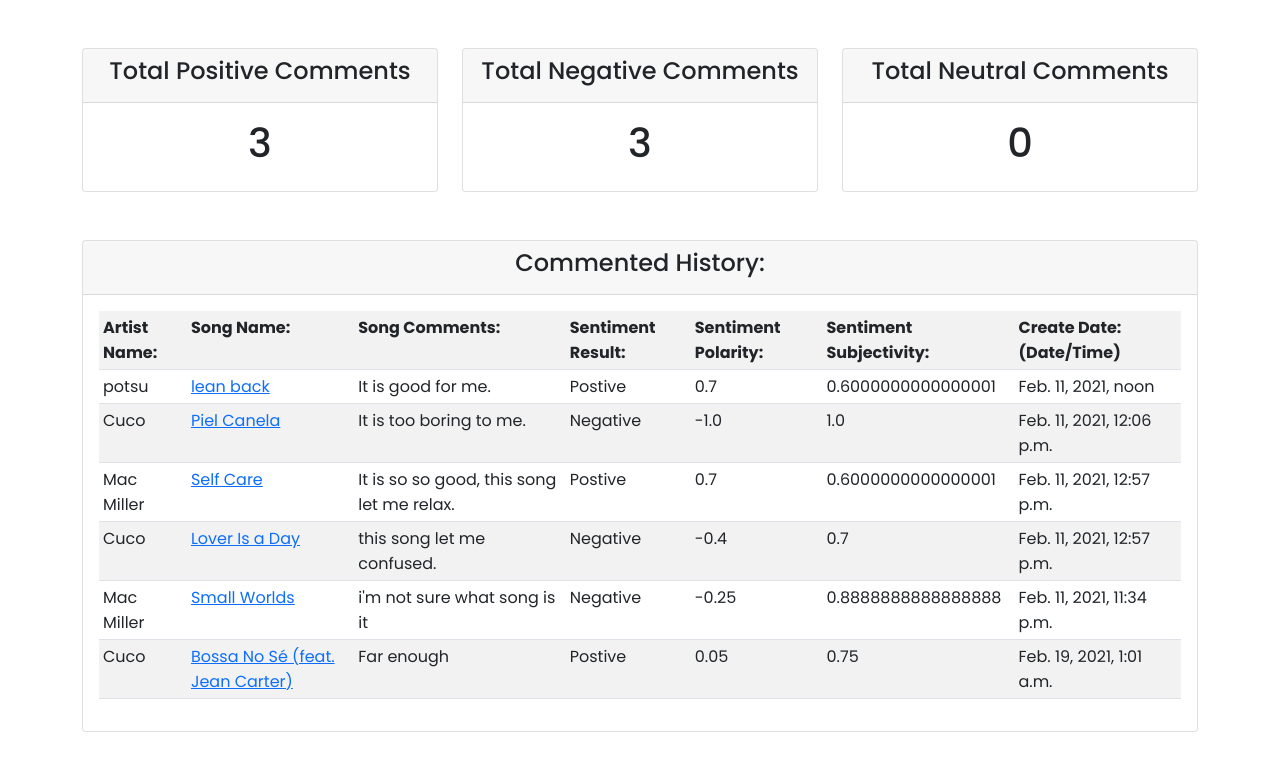
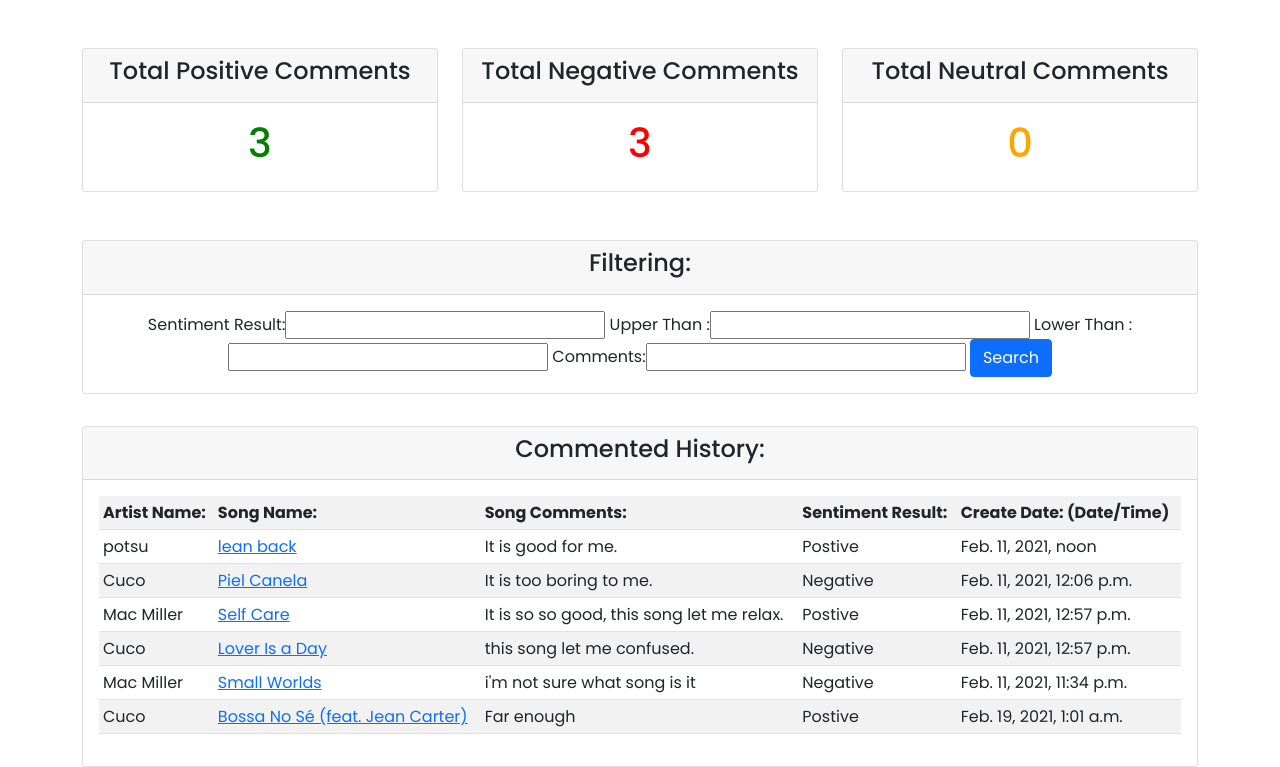
Before and after one commit to 19201400/FYP, a Django app: page /records/ in a window 1280 px wide. Shown: the part 80-847 px from the top of the page. Before the commit the page ends 812 px from the top, so only its background shows below. Run offline with Django 3.2, Linux system fonts and the light colour scheme; a user stored in the database is signed in; data comes from the database, SQL or seed files in the repository; both versions use the stored data as it was after the commit; some libraries are stand-ins or nearby versions.

Commit message:
Completed Model Filtering for Record page

```diff
--- a/FYP/settings.py
+++ b/FYP/settings.py
@@ -37,7 +37,8 @@ INSTALLED_APPS = [
     'django.contrib.sessions',
     'django.contrib.messages',
     'django.contrib.staticfiles',
-    'accounts'
+    'accounts',
+    'django_filters',
 ]
 
 MIDDLEWARE = [
--- /dev/null
+++ b/accounts/filters.py
@@ -0,0 +1,13 @@
+import django_filters
+from accounts.models import *
+from django_filters import DateFilter, CharFilter
+
+class commentsFilters(django_filters.FilterSet):
+	class Meta:
+		model = Sentiment_Records
+		fields = ['sentiment_result']
+
+	Upper_Date = DateFilter(field_name='date_created', label='Upper Than ', lookup_expr='gte')
+	Lower_Date = DateFilter(field_name='date_created', label='Lower Than ', lookup_expr='lte')
+	sentiment_result = CharFilter(field_name='sentiment_result', label='Sentiment Result', lookup_expr='icontains')
+	song_comments = CharFilter(field_name='song_comments', label='Comments', lookup_expr='icontains')
--- a/accounts/templates/accounts/dashboard.html
+++ b/accounts/templates/accounts/dashboard.html
@@ -84,7 +84,7 @@
 
 							<td>{{comment.usr}}</td>
 							<td>{{comment.sentiment_result}}</td>
-							<td>{{comment.song.Song_name}}</td>
+							<td><a href ="{% url 'music_profile' comment.song.id %}">{{comment.song.Song_name}}</a></td>
 							<td>{{comment.song.artist_name}}</td>
 						</tr>
 						{% endfor %}
--- a/accounts/templates/accounts/music_profile.html
+++ b/accounts/templates/accounts/music_profile.html
@@ -68,7 +68,7 @@
   						<h4><label>Leave the comments you like...</label></h4>
   						<form method="POST">
   							{% csrf_token %}
-  							<textarea class="form-control" name="song_comments" rows="7"></textarea><br>
+  							<textarea class="form-control" name="song_comments" rows="7" required></textarea><br>
   							<button type="submit" value="submit" class="btn btn-outline-success">Submit</button>
   						</form>
   						<br>
--- a/accounts/templates/accounts/records.html
+++ b/accounts/templates/accounts/records.html
@@ -12,7 +12,7 @@
 					  		<h4 class="card-title">Total Positive Comments</h4>
 					  	</div>
 					  	<div class="card-body">
-					    	<h1 class="card-title">{{positive_count}}</h1>
+					    	<h1 class="card-title"><font color="green">{{positive_count}}</font></h1>
 					  	</div>
 					</div>
 				</div>
@@ -22,7 +22,7 @@
 					  		<h4 class="card-title">Total Negative Comments</h4>
 					  	</div>
 					  	<div class="card-body">
-					    	<h1 class="card-title">{{negative_count}}</h1>
+					    	<h1 class="card-title"><font color="red">{{negative_count}}</font></h1>
 					  	</div>
 					</div>
 				</div>
@@ -32,7 +32,7 @@
 					  		<h4 class="card-title">Total Neutral Comments</h4>
 					  	</div>
 					  	<div class="card-body">
-					    	<h1 class="card-title">{{neutral_count}}</h1>
+					    	<h1 class="card-title"><font color="orange">{{neutral_count}}</font></h1>
 					  	</div>
 					</div>
 				</div>
@@ -40,6 +40,20 @@
 					<br>
 					<br>
 			<div class="row">
+				<div class="col-md-12">
+					<div class="card text-center">
+						<div class="card-header">
+							<h4 class="card-title">Filtering: </h4>
+						</div>
+						<div class="card-body">
+							<form method="get">
+								{{comment_filters.form}}
+								<button class="btn btn-primary" type="submit">Search</button>
+							</form>
+						</div>
+					</div>
+				</div>
+				<p><p>
 				<div class="col-md-12">
 					<div class="card text-center">
 					  	<div class="card-header">
@@ -52,8 +66,8 @@
 									<th>Song Name: </th>
 									<th>Song Comments: </th>
 									<th>Sentiment Result: </th>
-									<th>Sentiment Polarity: </th>
-									<th>Sentiment Subjectivity: </th>
+									<!-- <th>Sentiment Polarity: </th>
+									<th>Sentiment Subjectivity: </th> -->
 									<th>Create Date: (Date/Time) </th>
 
 
@@ -65,8 +79,8 @@
 									<td><a href ="{% url 'music_profile' x.song.id %}">{{x.song.Song_name}}</a></td>
 									<td>{{x.song_comments}}</td>
 									<td>{{x.sentiment_result}}</td>
-									<td>{{x.sentiment_polarity}}</td>
-									<td>{{x.sentiment_subjectivity}}</td>
+									<!-- <td>{{x.sentiment_polarity}}</td>
+									<td>{{x.sentiment_subjectivity}}</td> -->
 									<td>{{x.date_created}}</td>
 
 								</tr>
--- a/accounts/views.py
+++ b/accounts/views.py
@@ -8,10 +8,14 @@ from django.contrib.auth.models import *
 
 from django.contrib import messages
 
+from django.core.paginator import Paginator, EmptyPage, PageNotAnInteger
+
 from accounts.models import *
 from django.db.models import Q
 
 from .decorators import unauthenticated_user, allowed_users, admin_only
+from .filters import commentsFilters
+
 
 import spotipy
 from spotipy.oauth2 import SpotifyClientCredentials
@@ -138,7 +142,20 @@ def musicPage(request):
 	else:
 		default_songs = Songs.objects.filter(popularity__gte=70)
 
-		return render(request, 'accounts/music.html', {'filter_results':default_songs})
+		paginator = Paginator(default_songs, 6)
+
+		page = request.GET.get('page')
+
+		try:
+			songs = paginator.page(page)
+
+		except PageNotAnInteger:
+			songs = paginator.page(1)
+
+		except EmptyPage:
+			songs = paginator.page(paginator.num_pages)
+
+		return render(request, 'accounts/music.html', {'filter_results':songs})
 
 @login_required(login_url='login')
 def music_profilePage(request, song_id):
@@ -199,9 +216,14 @@ def recordsPage(request):
 	negative_count = Sentiment_Records.objects.filter(Q(sentiment_result__exact="Negative") & Q(usr__exact=request.user)).count()
 	neutral_count = Sentiment_Records.objects.filter(Q(sentiment_result__exact="Neutral") & Q(usr__exact=request.user)).count()
 
+
+
 	specific_comments = Sentiment_Records.objects.filter(usr__exact=request.user)
 
-	context = {'positive_count':positive_count, 'negative_count':negative_count, 'neutral_count':neutral_count , 'specific_comments':specific_comments}
+	comment_filters = commentsFilters(request.GET, queryset=specific_comments)
+	specific_comments = comment_filters.qs
+
+	context = {'positive_count':positive_count, 'negative_count':negative_count, 'neutral_count':neutral_count , 'specific_comments':specific_comments, 'comment_filters':comment_filters}
 	return render(request, 'accounts/records.html', context)
 
 @login_required(login_url='login')
```
Also changed, not shown: accounts/templates/accounts/music.html (+21 -1 lines), db.sqlite3, 1 other file.
